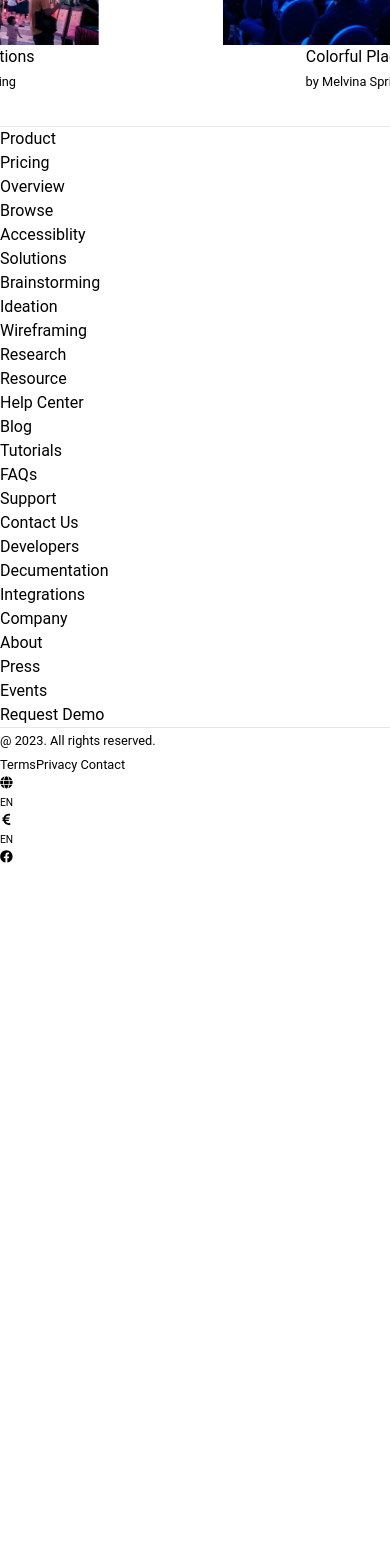
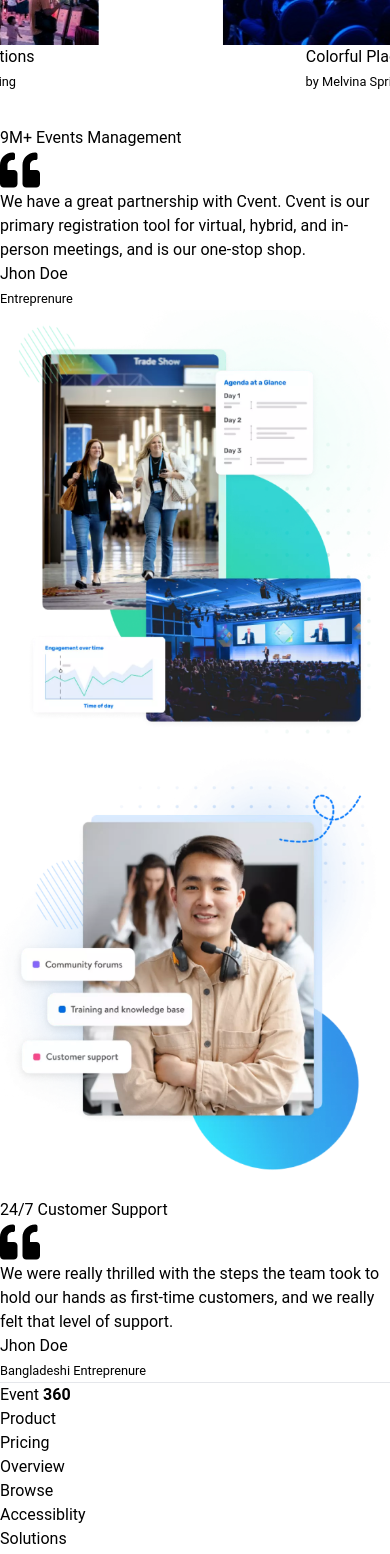
Before and after one commit to Ibrahim-Sikder/event360-client, a React app: page / in a window 390 px wide. Shown: the part 8160-9714 px from the top of the page. Before the commit the page ends 9023 px from the top, so only its background shows below. Built offline with nearby package versions, Linux system fonts and the light colour scheme; the HTML template or start-up script is replaced by a standard one.

Commit message:
customer-support-section-completed

```diff
--- a/src/components/layout/Footer.tsx
+++ b/src/components/layout/Footer.tsx
@@ -4,17 +4,20 @@ const Footer = () => {
     return (
         <div className="bg-[#0F172A] text-white ">
             <Container className="">
-            {/* <span className='text-3xl'> Event <b className='text-[#01DBF7]'>360</b></span> */}
+
             <hr />
             <div className="grid grid-cols-1 md:grid-cols-4 lg:grid-cols-5 place-content-center place-items-center py-10">
 
-                <ul className="space-y-5 ">
+               <div className="flex">
+               <span className='text-3xl mr-5'> Event <b className='text-[#01DBF7]'>360</b></span>
+               <ul className="space-y-5 ">
                     <li>Product</li>
                     <li>Pricing</li>
                     <li>Overview </li>
                     <li>Browse</li>
                     <li>Accessiblity </li>
                 </ul>
+               </div>
                 <ul className="space-y-5 ">
                     <li>Solutions </li>
                     <li>Brainstorming </li>
--- /dev/null
+++ b/src/pages/Home/CustomerSupport.tsx
@@ -0,0 +1,33 @@
+import customer from '../../assets/images/customer.webp'
+import { FaQuoteLeft } from "react-icons/fa";
+import Container from '../../ui/Container';
+const CustomerSupport = () => {
+    return (
+        <div className="bg-[#0F172A] py-14 text-white ">
+        <Container className="">
+            <div className="grid grid-cols-1 place-items-center place-content-center md:grid-cols-2 ">
+            <img src={customer} alt="managment" />
+            <div>
+                <h2 className="text-4xl font-bold"><span className="text-[#01DBF7]">24/7</span> Customer Support  </h2>
+                <div className="flex items-center mt-8">
+                   <div className=" border border-dotted  mr-5 h-[150px] bg-white"></div>
+                  <div>
+                    <div className="flex relative ">
+                    <FaQuoteLeft size={40} className="-z-2  -top-3 relative z-0 opacity-15 "/>
+                  <p className="z-[99] italic max-w-[50ch] leading-7 -ml-8">We were really thrilled with the steps the team took to hold our hands as first-time customers, and we really felt that level of support.</p>
+                    </div>
+                    <div className="mt-3">
+                    <h5>Jhon Doe </h5>
+                    <small>Bangladeshi Entreprenure </small>
+                    </div>
+                  </div>
+                </div>
+            </div>
+
+            </div>
+        </Container>
+    </div>
+    );
+};
+
+export default CustomerSupport;
--- /dev/null
+++ b/src/pages/Home/EventManagement.tsx
@@ -0,0 +1,32 @@
+import Container from "../../ui/Container";
+import event from '../../assets/images/mangement.webp'
+import { FaQuoteLeft } from "react-icons/fa";
+const EventManagement = () => {
+    return (
+        <div className="bg-[#050D14] py-14 text-white ">
+            <Container className="">
+                <div className="grid grid-cols-1 place-items-center place-content-center md:grid-cols-2">
+                <div>
+                    <h2 className="text-4xl font-bold"><span className="text-[#01DBF7]">9M+</span> Events Management </h2>
+                    <div className="flex items-center mt-8">
+                       <div className=" border border-dotted  mr-5 h-[150px] bg-white"></div>
+                      <div>
+                        <div className="flex relative ">
+                        <FaQuoteLeft size={40} className="-z-2  -top-3 relative z-0 opacity-15 "/>
+                      <p className="z-[99] italic max-w-[50ch] leading-7 -ml-8">We have a great partnership with Cvent. Cvent is our primary registration tool for virtual, hybrid, and in-person meetings, and is our one-stop shop.</p>
+                        </div>
+                        <div className="mt-3">
+                        <h5>Jhon Doe </h5>
+                        <small>Entreprenure </small>
+                        </div>
+                      </div>
+                    </div>
+                </div>
+                <img src={event} alt="managment" />
+                </div>
+            </Container>
+        </div>
+    );
+};
+
+export default EventManagement;
--- a/src/pages/Home/index.tsx
+++ b/src/pages/Home/index.tsx
@@ -1,3 +1,5 @@
+import CustomerSupport from "./CustomerSupport";
+import EventManagement from "./EventManagement";
 import EventSection from "./EventSection";
 import GallerySection from "./GallerySection";
 import HeroSection from "./HeroSection";
@@ -16,6 +18,8 @@ const Home = () => {
             <PriceSection/>
             <RevewSection/>
             <RecentEventSection/>
+            <EventManagement/>
+            <CustomerSupport/>
         </div>
     );
 };
```
Also changed, not shown: src/assets/images/customer.webp (added), src/assets/images/mangement.webp (added).
